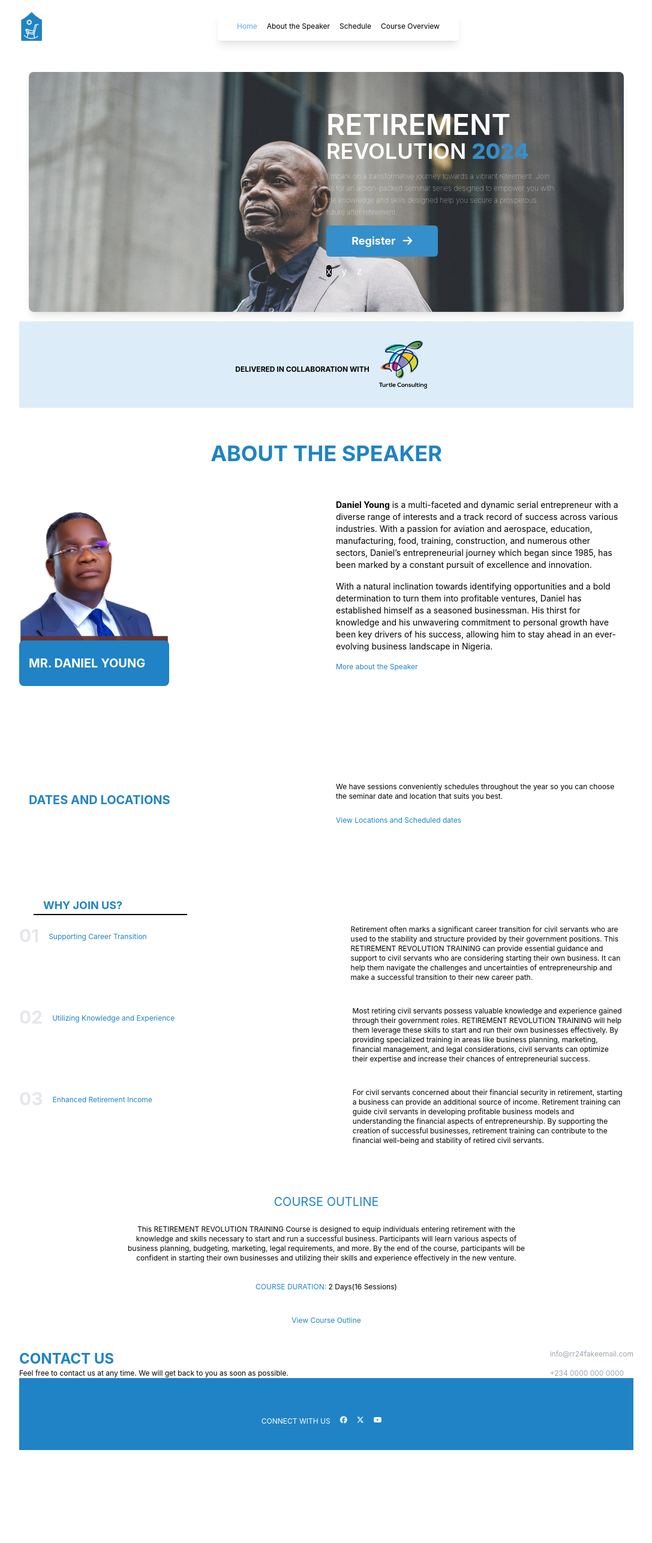
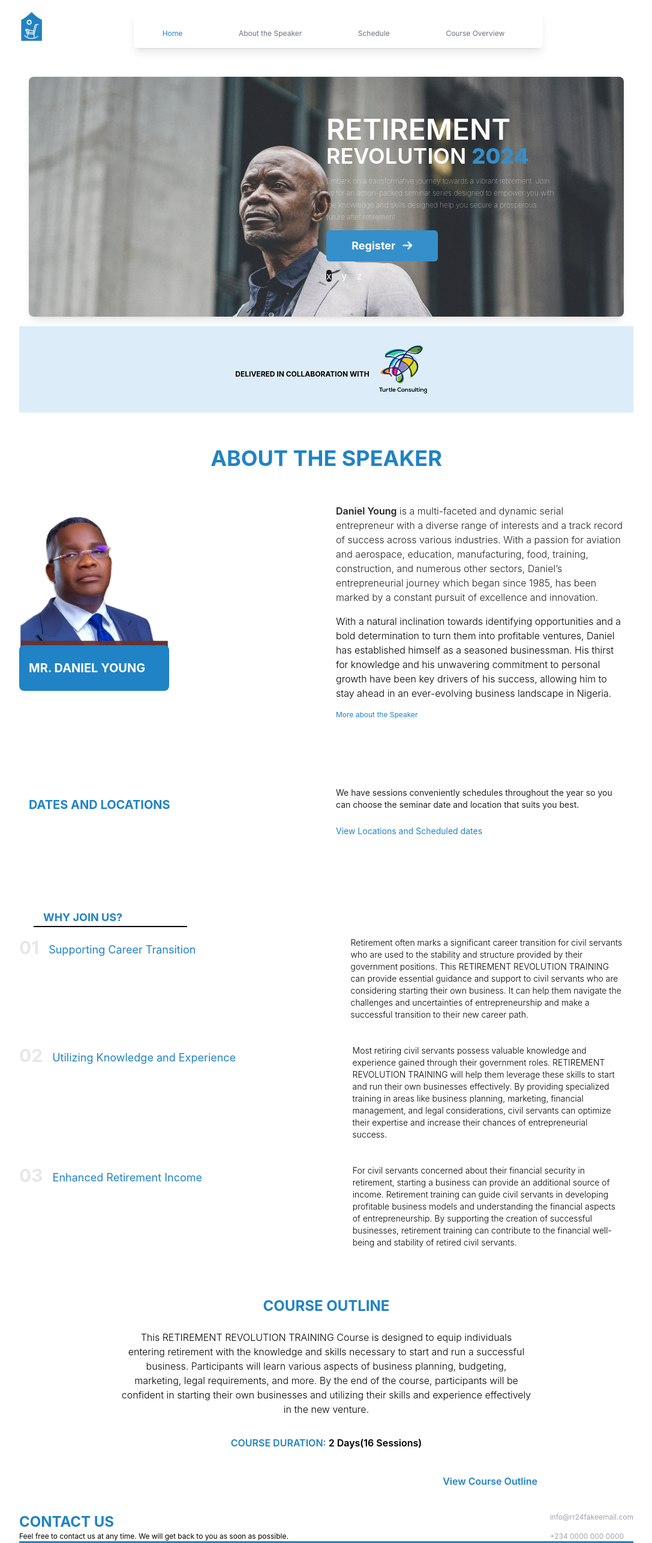
Before and after one commit to haadifarouk/Retirement-Revolution, a website: page index.html in a window 1280 px wide. Shown: the top 2573 px of the page at 60% size, without its empty margins (96-1183 px from the left). Before the commit the page ends 2418 px from the top, so only its background shows below. Drawn offline with Linux system fonts and the light colour scheme.

Commit message:
fixed the UI to closely match the design files

```diff
--- a/index.html
+++ b/index.html
@@ -17,10 +17,10 @@
                     <img src="./assets/img/logo.png" alt="logo" class="h-14 w-10">
                 </a>
                 <!-- nav bar -->
-                <nav class="text-xs  flex m-auto py-4 shadow-lg px-8 rounded-md bg-white">
-                    <a href="#main" class="mr-4 current"><span class="">Home</span></a>
-                    <a href="#about" class="">About the Speaker</a>
-                    <a href="#schedule" class="mx-4">Schedule</a>
+                <nav class="text-xs text-gray-500 sm:w-4/6 flex sm:justify-between m-auto pt-8 pb-4 shadow-lg px-12 rounded-md bg-white">
+                    <a href="#main" class="current"><span class="">Home</span></a>
+                    <a href="#about">About the Speaker</a>
+                    <a href="#schedule">Schedule</a>
                     <a href="#course" >Course Overview</a>
                 </nav>
             </div>
@@ -112,10 +112,10 @@
                 </div>
                 <div class="flex sm:flex-row-reverse sm:justify-between flex-col-reverse">
                     <div class="flex flex-col w-4/6 sm:w-1/2 px-4 m-auto sm:m-0">
-                        <p class="text-sm">
-                            <span class="font-bold">Daniel Young</span> is a multi-faceted and dynamic serial entrepreneur with a diverse range of interests and a track record of success across various industries. With a passion for aviation and aerospace, education, manufacturing, food, training, construction, and numerous other sectors, Daniel’s entrepreneurial journey which began since 1985, has been marked by a constant pursuit of excellence and innovation.
+                        <p class="text-md font-light text-kindagray">
+                            <span class="font-semibold">Daniel Young</span> is a multi-faceted and dynamic serial entrepreneur with a diverse range of interests and a track record of success across various industries. With a passion for aviation and aerospace, education, manufacturing, food, training, construction, and numerous other sectors, Daniel’s entrepreneurial journey which began since 1985, has been marked by a constant pursuit of excellence and innovation.
                             </p>
-                        <p class="text-sm mt-4">
+                        <p class="text-md font-light mt-4">
                             With a natural inclination towards identifying opportunities and a bold determination to turn them into profitable ventures, Daniel has established himself as a seasoned businessman. His thirst for knowledge and his unwavering commitment to personal growth have been key drivers of his success, allowing him to stay ahead in an ever-evolving business landscape in Nigeria.
                             </p>
                         <label class="text-xs text-kindablue my-4" for="">
@@ -137,8 +137,8 @@
                                 <div class=" w-1/2 flex m-auto sm:m-0 sm:flex-col text-xl font-bold p-4 text-kindablue ">
                                 <h3 class="sm:text-wrap">DATES AND LOCATIONS</h3>
                                 </div>
-                                <div class="flex flex-col text-xs w-1/2 px-4 m-auto sm:m-0">
-                                    <p>
+                                <div class="flex flex-col text-sm w-1/2 px-4 m-auto sm:m-0">
+                                    <p class="text-kindagray">
                                         We have sessions conveniently schedules throughout the year so you can choose the seminar date and location that suits you best.
                                     </p>
                                     <p class="my-6 text-kindablue">
@@ -150,29 +150,29 @@
 
             <div>
                 <h2 class="border-black px-4 font-bold sm:w-1/4 text-lg mx-6 block text-kindablue border-b-2">WHY JOIN US?</h2>
-                <div class="flex flex-col sm:flex-row text-xs mt-4 mb-10">
+                <div class="flex flex-col sm:flex-row text-sm mt-4 mb-10">
                     <p class="  text-3xl font-bold text-gray-200 mr-4 text-center">01</p>
-                    <div class="flex flex-col sm:flex-row justify-between text-center sm:text-left m-auto">
-                        <p class="text-kindablue mt-3">Supporting Career Transition</p>
-                    <p class="sm:w-1/2 mx-6 sm:mx-0  px-4">
+                    <div class="flex text-sm flex-col sm:flex-row justify-between text-center sm:text-left m-auto">
+                        <p class="text-kindablue text-lg mt-2">Supporting Career Transition</p>
+                    <p class="sm:w-1/2 mx-6 sm:mx-0 font-light text-md  px-4">
                         Retirement often marks a significant career transition for civil servants who are used to the stability and structure provided by their government positions. This RETIREMENT REVOLUTION TRAINING can provide essential guidance and support to civil servants who are considering starting their own business. It can help them navigate the challenges and uncertainties of entrepreneurship and make a successful transition to their new career path.
                     </p>
                     </div>
                 </div>
                 <div class="flex flex-col sm:flex-row text-xs mt-4 mb-10">
                     <p class="  text-3xl font-bold text-gray-200 mr-4 text-center">02</p>
-                    <div class="flex flex-col sm:flex-row justify-between text-center sm:text-left m-auto">
-                        <p class="text-kindablue mt-3">Utilizing Knowledge and Experience</p>
-                    <p class="sm:w-1/2 mx-6 sm:mx-0  px-4">
+                    <div class="flex flex-col text-sm sm:flex-row justify-between text-center sm:text-left m-auto">
+                        <p class="text-kindablue text-lg mt-2">Utilizing Knowledge and Experience</p>
+                    <p class="sm:w-1/2 mx-6 sm:mx-0 font-light text-md  px-4">
                         Most retiring civil servants possess valuable knowledge and experience gained through their government roles. RETIREMENT REVOLUTION TRAINING will help them leverage these skills to start and run their own businesses effectively. By providing specialized training in areas like business planning, marketing, financial management, and legal considerations, civil servants can optimize their expertise and increase their chances of entrepreneurial success.
                     </p>
                     </div>
                 </div>
                 <div class="flex flex-col sm:flex-row text-xs mt-4 mb-10">
                     <p class="   text-3xl font-bold text-gray-200 mr-4 text-center">03</p>
-                    <div class="flex flex-col sm:flex-row justify-between text-center sm:text-left m-auto">
-                        <p class="text-kindablue mt-3">Enhanced Retirement Income</p>
-                    <p class="sm:w-1/2 mx-6 sm:mx-0  px-4">
+                    <div class="flex text-sm flex-col sm:flex-row justify-between text-center sm:text-left m-auto">
+                        <p class="text-kindablue text-lg mt-2">Enhanced Retirement Income</p>
+                    <p class="sm:w-1/2 mx-6 sm:mx-0 font-light text-md  px-4">
                         For civil servants concerned about their financial security in retirement, starting a business can provide an additional source of income. Retirement training can guide civil servants in developing profitable business models and understanding the financial aspects of entrepreneurship. By supporting the creation of successful businesses, retirement training can contribute to the financial well-being and stability of retired civil servants.
                     </p>
                     </div>
@@ -181,16 +181,16 @@
             <section id="course">
                 <div class="flex flex-col text-center w-2/3 m-auto my-10">
 
-                                <h2 class="text-xl text-kindablue">COURSE OUTLINE</h2>
-                                <p class="text-xs mt-6">
+                                <h2 class="text-2xl text-kindablue font-bold">COURSE OUTLINE</h2>
+                                <p class="text-md font-light mt-6">
                                     This RETIREMENT REVOLUTION TRAINING Course is designed to equip individuals entering retirement with the knowledge and skills necessary to start and run a successful business. Participants will learn various aspects of business planning, budgeting, marketing, legal requirements, and more. By the end of the course, participants will be confident in starting their own businesses and utilizing their skills and experience effectively in the new venture.
                                 </p>
-                                <p class="text-xs mt-8 text-kindablue">COURSE DURATION: <span class="text-black">2 Days(16 Sessions)</span>
+                                <p class="text-md mt-8 font-semibold text-kindablue">COURSE DURATION: <span class="text-black">2 Days(16 Sessions)</span>
                                 </p>
                             </div>
                 </section>
 
-            <p class="text-xs text-right m-auto text-kindablue">View Course Outline
+            <p class="text-md font-semibold text-right mr-40 text-kindablue">View Course Outline
             </p>
             <div class="flex sm:flex-row flex-col justify-between my-32 m-auto sm:mt-10 sm:m-0 ">
                 <div class="flex flex-col w-4/6">
--- a/src/input.css
+++ b/src/input.css
@@ -10,11 +10,15 @@ form > input, form > label {
 }
 
 form > label {
-    @apply text-xs text-gray-600 my-4
+    @apply text-sm text-gray-600 mt-6 mb-3
 }
 
 form > input {
-    @apply w-full mx-auto p-2
+    @apply w-full mx-auto p-2 rounded-md
+}
+
+.form{
+    @apply  bg-slate-100 px-28
 }
 
 form > button {
@@ -29,9 +33,12 @@ form > button {
     @apply text-blue-400
 }
 
+nav > a{
+    @apply mr-4
+}
 
 nav a.current{
-    @apply text-blue-400
+    @apply text-kindablue
 }
 
 /* countdown styles */
--- a/tailwind.config.js
+++ b/tailwind.config.js
@@ -6,7 +6,8 @@ module.exports = {
       colors:{
           'kindablue' : '#2083C5',
           'blueish' : '#2282C6',
-          'grayish' : '#515456'
+          'grayish' : '#515456',
+          'kindagray' : '#252323',
 
       },
       fontFamily: {
```
Also changed, not shown: complete-registration.html (added, +36 -0 lines), registergroup.html (+8 -7 lines), registersingle.html (+6 -5 lines), build/css/style.css.
